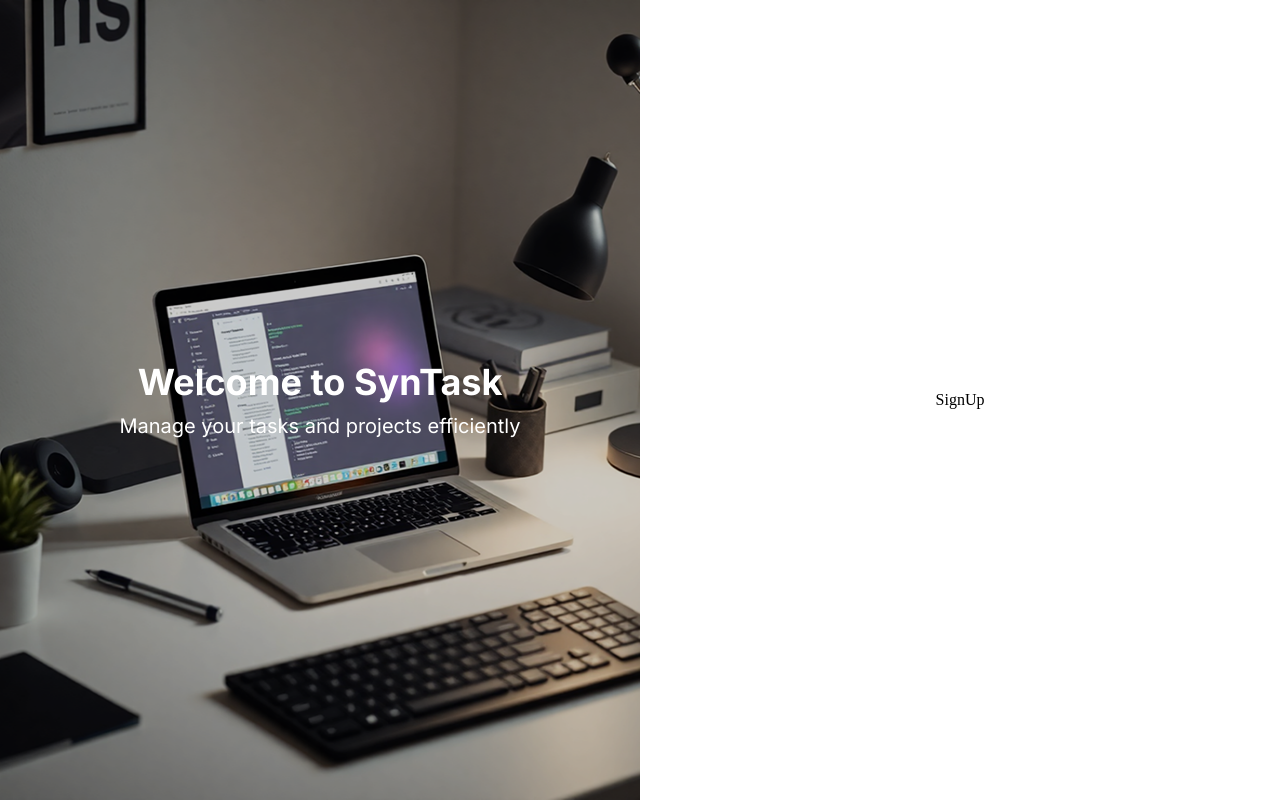
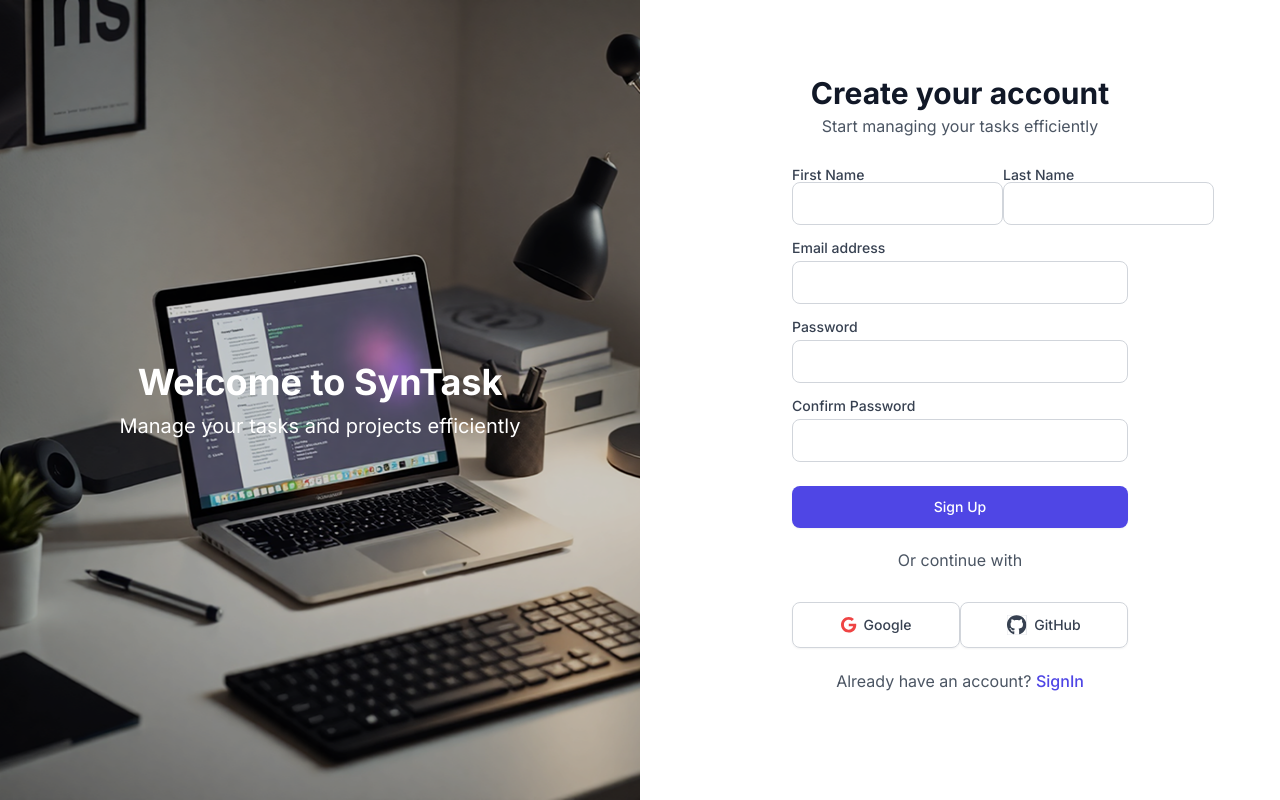
Before and after one commit to illiayatsentyuk/vue-internship, a Vue app in the folder 2/: page / in a window 1280 px wide. Both pictures are taken after a click on the element "Register now". Built offline with nearby package versions, Linux system fonts and the light colour scheme.

Commit message:
Refactor AuthForm component: improve code formatting, enhance sign-up functionality with additional input fields, and update styles for better user experience.

```diff
--- a/2/src/components/AuthForm.vue
+++ b/2/src/components/AuthForm.vue
@@ -1,10 +1,10 @@
 <script setup lang="ts">
-import {ref} from "vue"
+import { ref } from "vue"
 import { AuthModes } from "@/enums";
 
 const mode = ref<AuthModes>(AuthModes.SIGNIN)
 
-function changeAuthMode(){
+function changeAuthMode() {
     mode.value = mode.value === AuthModes.SIGNIN ? AuthModes.SIGNUP : AuthModes.SIGNIN
 }
 
@@ -20,7 +20,7 @@
                 <p>Manage your tasks and projects efficiently</p>
             </div>
         </div>
-        <div v-if="mode===AuthModes.SIGNIN" class="auth-section__form-section">
+        <div v-if="mode === AuthModes.SIGNIN" class="auth-section__form-section">
             <h1 class="auth-section__form-title">Sign in to SynTask</h1>
             <p class="auth-section__form-subtitle">Start managing your tasks efficiently</p>
             <form action="#" class="auth-section__form">
@@ -49,12 +49,99 @@
             </div>
             <p class="dont-have-account">Don't have an account? <span @click="changeAuthMode">Register now</span></p>
         </div>
-        <div v-if="mode===AuthModes.SIGNUP" class="auth-section__form-section">SignUp</div>
+        <div v-if="mode === AuthModes.SIGNUP" class="auth-signup-section__form-section auth-section__form-section">
+            <h1 class="auth-section__form-title">Create your account</h1>
+            <p class="auth-section__form-subtitle">Start managing your tasks efficiently</p>
+            <form action="#" class="auth-section__form">
+                <div class="auth-section__form-input__section">
+                    <div class="auth-section__form-input__section-name_section">
+                        <div>
+                            <label for="firstName">First Name</label>
+                            <input type="text" name="firstName">
+                        </div>
+                        <div>
+                            <label for="lastName">Last Name</label>
+                            <input type="text" name="lastName">
+                        </div>
+                    </div>
+                    <label for="email" class="email-label">Email address</label>
+                    <input name="email" type="text" class="email-input">
+                    <label for="password" class="password-label">Password</label>
+                    <input name="password" class="password-input" type="password">
+                    <label for="confirmPassword" class="password-label">Confirm Password</label>
+                    <input name="confirmPassword" class="password-input" type="password">
+                </div>
+                <button>Sign Up</button>
+            </form>
+            <p class="continue-with">Or continue with</p>
+            <div class="auth-section__form-section__types-of-login">
+                <div class="auth-section__form-section__types-of-login__item">
+                    <img src="@/assets/google.svg" alt="">
+                    <p>Google</p>
+                </div>
+                <div class="auth-section__form-section__types-of-login__item">
+                    <img src="@/assets/github.svg" alt="">
+                    <p>GitHub</p>
+                </div>
+            </div>
+            <p class="dont-have-account">Already have an account? <span @click="changeAuthMode">SignIn</span></p>
+        </div>
     </div>
 </template>
 
 <style scoped>
-.dont-have-account{
+.auth-signup-section__form-section>h1 {
+    font-family: Inter;
+    font-weight: 700;
+    font-style: Bold;
+    font-size: 36px;
+    leading-trim: NONE;
+    line-height: 36px;
+    letter-spacing: 0%;
+    text-align: center;
+    color:#111827;
+    margin-bottom:10px;
+}
+
+.auth-signup-section__form-section>p {
+    font-family: Inter;
+    font-weight: 400;
+    font-style: Regular;
+    font-size: 20px;
+    leading-trim: NONE;
+    line-height: 20px;
+    letter-spacing: 0%;
+    text-align: center;
+    margin-bottom:24px;
+    color:#4B5563;
+}
+.auth-section__form-input__section-name_section{
+    display: flex;
+    width: 100%;
+    align-items: center;
+    justify-content: space-between;
+    margin-bottom:16px;
+}
+.auth-section__form-input__section-name_section > div{
+    display: flex;
+    flex-direction: column;
+}
+.auth-section__form-input__section-name_section > div > label{
+    font-family: Inter;
+font-weight: 500;
+font-style: Medium;
+font-size: 14px;
+leading-trim: NONE;
+line-height: 100%;
+letter-spacing: 0%;
+color:#374151;
+}
+.auth-section__form-input__section-name_section > div > input {
+    padding: 13px 16px;
+    border-radius: 8px;
+    border:1px solid #D1D5DB;
+}
+.dont-have-account {
     font-family: Inter;
     font-weight: 400;
     font-style: Regular;
@@ -63,15 +150,16 @@
     line-height: 14px;
     letter-spacing: 0%;
     text-align: center;
-    color:#4b5563;
-}
-.dont-have-account > span{
-    font-weight: 500;
-    color:#4F46E5;
-    cursor:pointer
+    color: #4b5563;
 }
 
-.continue-with{
+.dont-have-account>span {
+    font-weight: 500;
+    color: #4F46E5;
+    cursor: pointer
+}
+
+.continue-with {
     font-family: Inter;
     font-weight: 400;
     font-style: Regular;
@@ -79,22 +167,25 @@
     leading-trim: NONE;
     line-height: 100%;
     letter-spacing: 0%;
-    color:#6B7280;
+    color: #6B7280;
 }
-.auth-section__form-section__types-of-login{
+
+.auth-section__form-section__types-of-login {
     display: flex;
     width: 100%;
     justify-content: space-between;
     align-items: center;
-    margin-bottom:25px;
+    margin-bottom: 25px;
 }
-.auth-section__form-section__types-of-login__item{
+
+.auth-section__form-section__types-of-login__item {
     display: flex;
     align-items: center;
     justify-content: center;
-    gap:7px;
-    padding:14px 70px;
-    border:1px solid #D1D5DB;
+    gap: 7px;
+    width:216px;
+    height: 46px;
+    border: 1px solid #D1D5DB;
     box-shadow: 0px 1px 2px 0px #0000000D;
     border-radius: 8px;
     font-family: Inter;
@@ -108,42 +199,48 @@
     color: #374151;
     cursor: pointer;
 }
-.auth-section__form-section__types-of-login__item:hover{
-    filter:brightness(0.8);
+
+.auth-section__form-section__types-of-login__item:hover {
+    filter: brightness(0.8);
 }
-.auth-section{
+
+.auth-section {
     height: 100vh;
     display: flex;
 }
-.auth-section__information{
+
+.auth-section__information {
     display: flex;
     align-items: center;
     justify-content: center;
     position: relative;
-    width:50%;
-    height: 100%;
-}
-.auth-form{
-    width:50%;
+    width: 50%;
     height: 100%;
 }
 
-.auth-section__signin-image{
+.auth-form {
+    width: 50%;
+    height: 100%;
+}
+
+.auth-section__signin-image {
     position: absolute;
-    top:0;
-    left:0;
+    top: 0;
+    left: 0;
     width: 100%;
     height: 100%;
-    filter:brightness(0.8);
-    z-index:-999;
+    filter: brightness(0.8);
+    z-index: -999;
 }
-.auth-section__text{
+
+.auth-section__text {
     display: flex;
     flex-direction: column;
-    gap:16px;
-    color:#ffffff;
+    gap: 16px;
+    color: #ffffff;
 }
-.auth-section__text > h1{
+
+.auth-section__text>h1 {
     font-family: Inter;
     font-weight: 700;
     font-style: Bold;
@@ -153,7 +250,8 @@
     letter-spacing: 0%;
     text-align: center;
 }
-.auth-section__text > p{
+
+.auth-section__text>p {
     font-family: Inter;
     font-weight: 400;
     font-style: Regular;
@@ -163,16 +261,25 @@
     letter-spacing: 0%;
     text-align: center;
 }
-.auth-section__form-section{
+.auth-signup-section__form-section{
     display: flex;
     flex-direction: column;
     justify-content: center;
     align-items: center;
-    padding:132px 152px;
-    width:50%;
+    padding: 71px 132px;
+    width: 50%;
 }
-.auth-section__form-section > h1{
-    margin-bottom:10px;
+.auth-section__form-section {
+    display: flex;
+    flex-direction: column;
+    justify-content: center;
+    align-items: center;
+    padding: 132px 152px;
+    width: 50%;
+}
+
+.auth-section__form-section>h1 {
+    margin-bottom: 10px;
     color: #111827;
     font-family: Inter;
     font-weight: 700;
@@ -184,7 +291,8 @@
     text-align: center;
 
 }
-.auth-section__form-section > p{
+
+.auth-section__form-section>p {
     margin-bottom: 34px;
     font-family: Inter;
     font-weight: 400;
@@ -196,34 +304,38 @@
     text-align: center;
 
 }
-.auth-section__form{
-    display:flex;
+
+.auth-section__form {
+    display: flex;
     flex-direction: column;
-    width:100%;
+    width: 100%;
 }
-.auth-section__form-input__section{
-    width:100%;
+
+.auth-section__form-input__section {
+    width: 100%;
     display: flex;
     flex-direction: column;
     justify-content: center;
 }
-.auth-section__form-chexbox{
+
+.auth-section__form-chexbox {
     display: flex;
-    gap:8px;
-    margin-bottom:24px;
+    gap: 8px;
+    margin-bottom: 24px;
 }
 
-.auth-section__form-input__section > input{
-    padding:13px 16px;
+.auth-section__form-input__section>input {
+    padding: 13px 16px;
     border-radius: 8px;
-    border:1px solid #D1D5DB;
-    margin-bottom:16px;
-}
-.auth-section__form-input__section > input:last-child{
-    margin-bottom:24px;
+    border: 1px solid #D1D5DB;
+    margin-bottom: 16px;
 }
 
-.auth-section__form-input__section > label{
+.auth-section__form-input__section>input:last-child {
+    margin-bottom: 24px;
+}
+
+.auth-section__form-input__section>label {
     font-family: Inter;
     font-weight: 500;
     font-style: Medium;
@@ -231,10 +343,11 @@
     leading-trim: NONE;
     line-height: 100%;
     letter-spacing: 0%;
-    color:#374151;
-    margin-bottom:6px;
+    color: #374151;
+    margin-bottom: 6px;
 }
-.auth-section__form-chexbox > p{
+
+.auth-section__form-chexbox>p {
     font-family: Inter;
     font-weight: 400;
     font-style: Regular;
@@ -244,9 +357,9 @@
     letter-spacing: 0%;
 }
 
-.auth-section__form > button {
+.auth-section__form>button {
     background: #4F46E5;
-    color:#fff;
+    color: #fff;
     font-family: Inter;
     font-weight: 500;
     font-style: Medium;
@@ -258,11 +371,12 @@
     border: none;
     box-shadow: 0px 1px 2px 0px #0000000D;
     border-radius: 8px;
-    width:100%;
-    padding:14px;
-    margin-bottom:24px;
+    width: 100%;
+    padding: 14px;
+    margin-bottom: 24px;
 }
-.auth-section__form > button:hover{
-    filter:brightness(0.8)
+
+.auth-section__form>button:hover {
+    filter: brightness(0.8)
 }
 </style>
```
